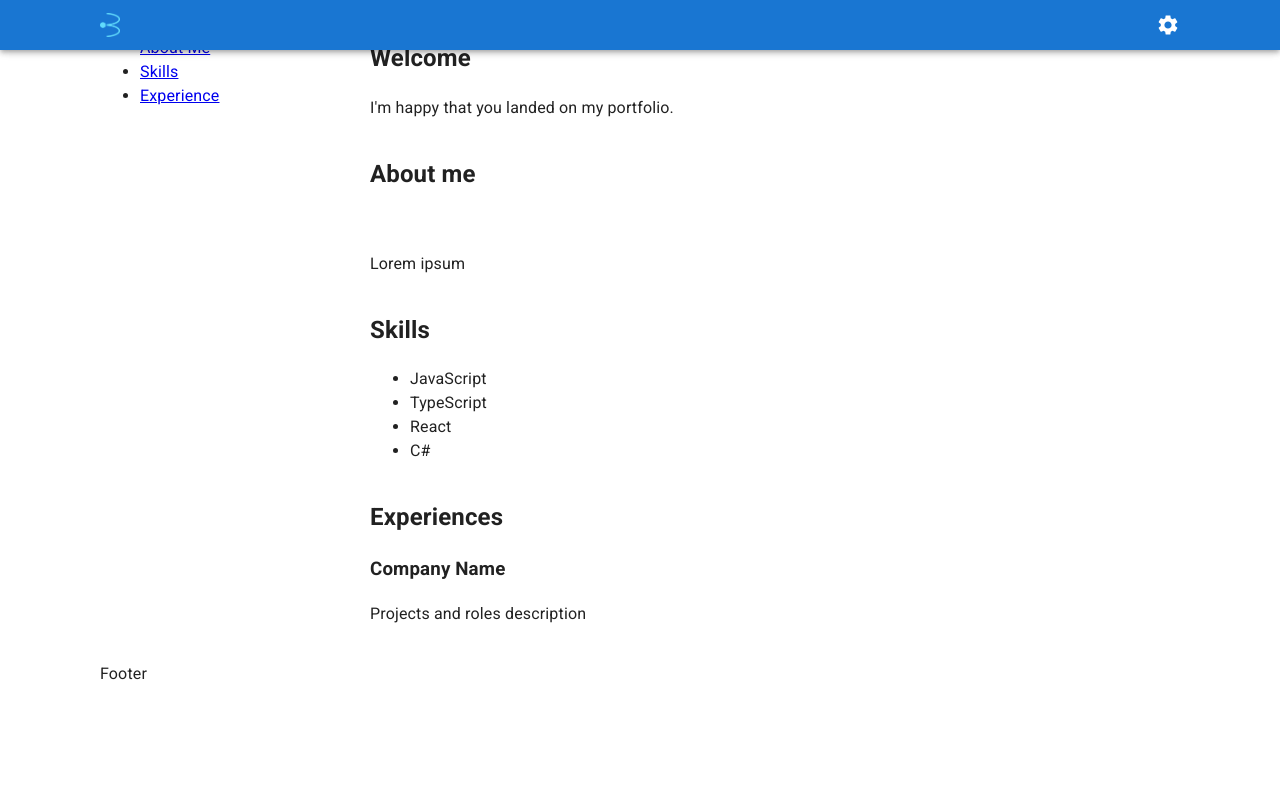
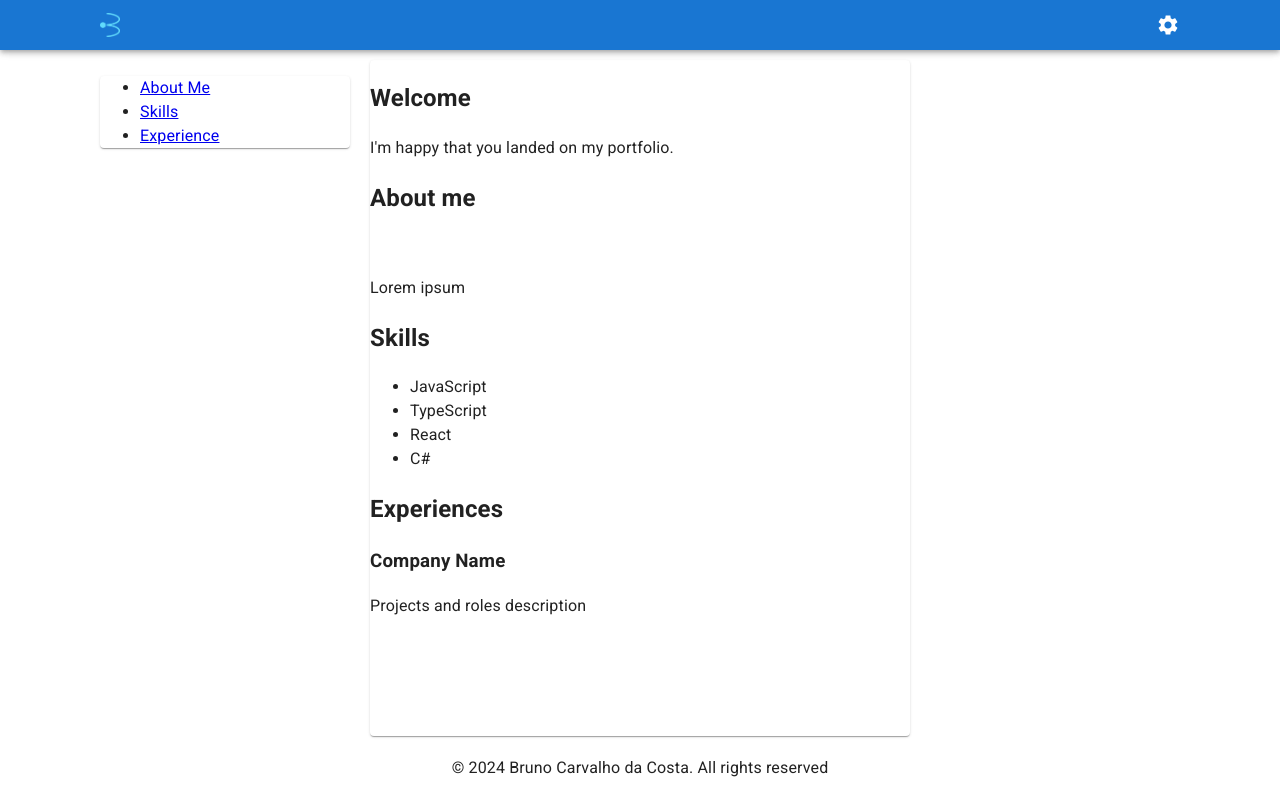
Before and after one commit to brunoccst/portfolio, a React (Vite) app in the folder portfolio.web/: page / in a window 1280 px wide. Built offline with nearby package versions, Linux system fonts and the light colour scheme.

Commit message:
Added copyright

```diff
--- a/portfolio.web/src/components/app/App.scss
+++ b/portfolio.web/src/components/app/App.scss
@@ -8,11 +8,13 @@
   grid-template-columns: 250px 1fr 250px;
   grid-template-rows: auto 1fr;
   gap: 20px;
-  padding: 0px 100px;
+  padding: 40px 100px 0px 100px;
+  height: 100vh;
 
   header {
     grid-area: header;
-    padding: inherit;
+    padding-left: inherit;
+    padding-right: inherit;
   }
 
   aside {
--- a/portfolio.web/src/components/app/App.tsx
+++ b/portfolio.web/src/components/app/App.tsx
@@ -7,6 +7,7 @@ import { AboutMe } from 'components/sections/AboutMe'
 import { Skills } from 'components/sections/Skills';
 import { Experiences } from 'components/sections/Experiences';
 import useLocalizeDocumentAttributes from "i18n/useLocalizeDocumentAttributes";
+import { Paper } from '@mui/material';
 
 export const App = () => {
   useLocalizeDocumentAttributes();
@@ -18,10 +19,12 @@ export const App = () => {
         <Sidebar />
       </aside>
       <main>
-        <WelcomeBanner />
-        <AboutMe />
-        <Skills />
-        <Experiences />
+        <Paper>
+          <WelcomeBanner />
+          <AboutMe />
+          <Skills />
+          <Experiences />
+        </Paper>
       </main>
       <footer>
         <Footer />
--- a/portfolio.web/src/components/layout/Footer/Footer.scss
+++ b/portfolio.web/src/components/layout/Footer/Footer.scss
@@ -0,0 +1,4 @@
+footer {
+    text-align: center;
+    padding-bottom: 20px;
+}
--- a/portfolio.web/src/components/layout/Footer/Footer.tsx
+++ b/portfolio.web/src/components/layout/Footer/Footer.tsx
@@ -1,7 +1,15 @@
+import { Typography } from "@mui/material";
+import "./Footer.scss";
+import { useTranslation } from "react-i18next"
+
 export const Footer = () => {
+    const { t } = useTranslation();
+
+    const year = 2024;
+
     return (
-        <footer>
-            Footer
-        </footer>
+        <Typography>
+            {t("© {{year}} Bruno Carvalho da Costa. All rights reserved", { year })}
+        </Typography>
     )
 }
--- a/portfolio.web/src/components/layout/Sidebar/Sidebar.tsx
+++ b/portfolio.web/src/components/layout/Sidebar/Sidebar.tsx
@@ -1,3 +1,4 @@
+import { Paper } from '@mui/material';
 import './Sidebar.scss';
 import { useTranslation } from 'react-i18next';
 
@@ -5,6 +6,7 @@ export const Sidebar = () => {
     const { t } = useTranslation();
 
     return (
+        <Paper>
             <nav>
                 <ul>
                     <li><a href="#about-me">{t("About Me")}</a></li>
@@ -12,5 +14,6 @@ export const Sidebar = () => {
                     <li><a href="#experience">{t("Experience")}</a></li>
                 </ul>
             </nav>
+        </Paper>
     )
 }
```
Lines whose indentation alone changed are shown as unchanged.
